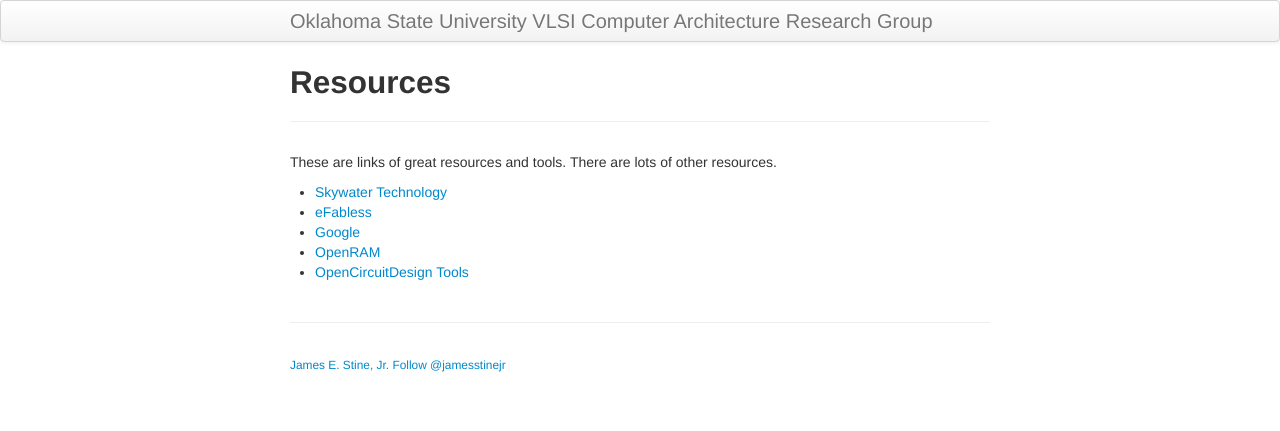
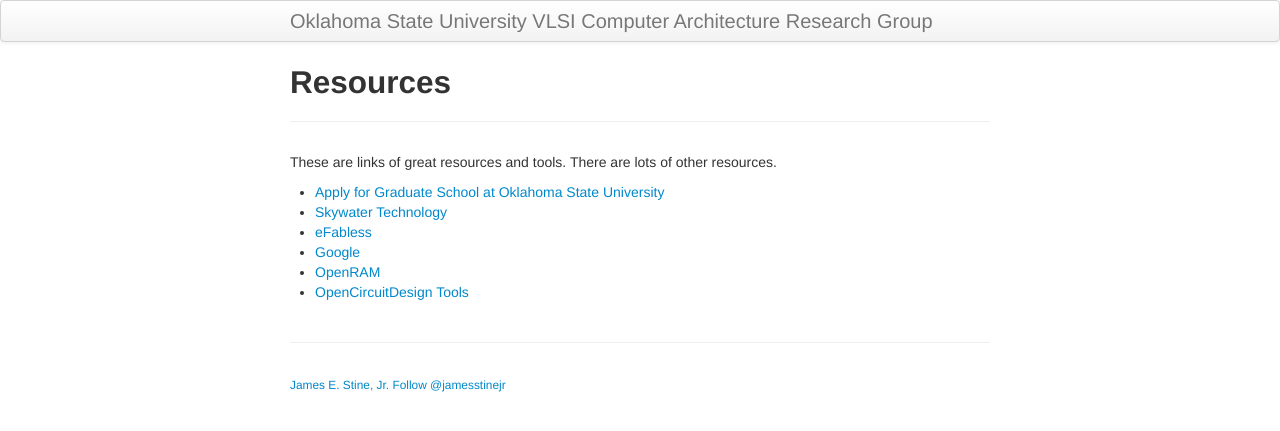
Before and after one commit to stineje/stineje.github.io, a Jekyll site: the page built from pages/resources.md, in a window 1280 px wide. Shown: the top 431 px of the page. Built offline with Jekyll 4.4.1, drawn with Linux system fonts in a browser that asks for light colours; comment, search, counter and statistics services are not loaded.

Commit message:
Update resources

```diff
--- a/pages/resources.md
+++ b/pages/resources.md
@@ -7,6 +7,7 @@
 These are links of great resources and tools. There are lots of
 other resources.
 
+- [Apply for Graduate School at Oklahoma State University](https://gradcollege.okstate.edu/application-process/)
 - [Skywater Technology](https://www.skywatertechnology.com)
 - [eFabless](https://www.efabless.com)
 - [Google](https://www.google.com)
```
